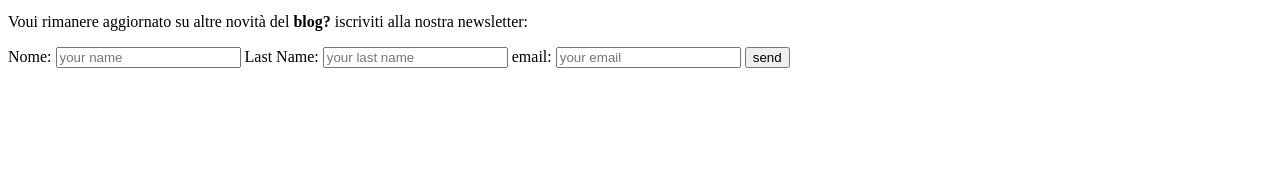
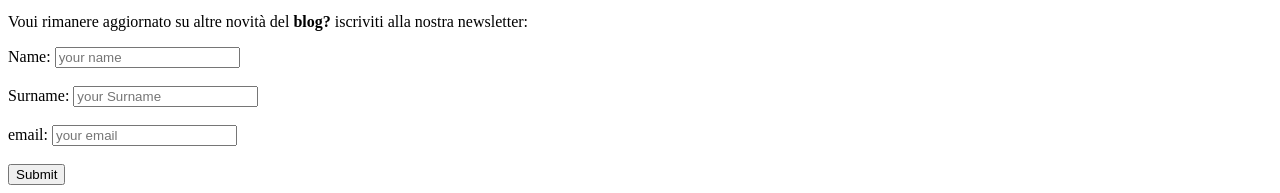
Before and after one commit to MatteoChiocchetti/U1W1D2, a plain HTML site: page pratica D2/index.html in a window 1280 px wide. Shown: the part 734-927 px from the top of the page. Before the commit the page ends 810 px from the top, so only its background shows below. Drawn offline with Linux system fonts and the light colour scheme.

Commit message:
adds required input and the correct submit button.

```diff
--- a/pratica D2/index.html
+++ b/pratica D2/index.html
@@ -15,7 +15,7 @@
         }
         .forms{
             display: inline;
-            align-items: center;
+            align-items: left;
         }
     </style>
   </head>
@@ -71,20 +71,17 @@
             <iframe align-items="center" width="560" height="315" src="https://www.youtube.com/embed/g7FjP6DpQ6s?si=fzQ_y7baYoF13Emp" title="YouTube video player" frameborder="0" allow="accelerometer; autoplay; clipboard-write; encrypted-media; gyroscope; picture-in-picture; web-share" referrerpolicy="strict-origin-when-cross-origin" allowfullscreen></iframe>
             <p>Voui rimanere aggiornato su altre novità del <b>blog?</b> iscriviti alla nostra newsletter:</p>
             <form class="forms">
-                <label for="">Nome:</label>
-                <input type="text" id="name-input" placeholder="your name">
+                <label for="name">Name:</label>
+                <input type="text" id="name-input" placeholder="your name"required> <br><br>
                 <form>
-                    <label for="">Last Name:</label>
-                    <input type="text" id="last-name-input" placeholder="your last name">
+                    <label for="last-name-input">Surname:</label>
+                    <input type="text" id="last-name-input" placeholder="your Surname" required><br><br>
 
                     <form>
-                        <label for="">email:</label>
-                        <input type="text" id="email-input" placeholder="your email">
-                        <button> send <form action="submit"></form></button>
-
-
-
-            </form>
+                        <label for="email">email:</label>
+                        <input type="text" id="email-input" placeholder="your email" required><br><br>
+                        <button type="submit" value="Submit">Submit</button>
+                    </form>
       </main>
     </header>
   </body>
```
